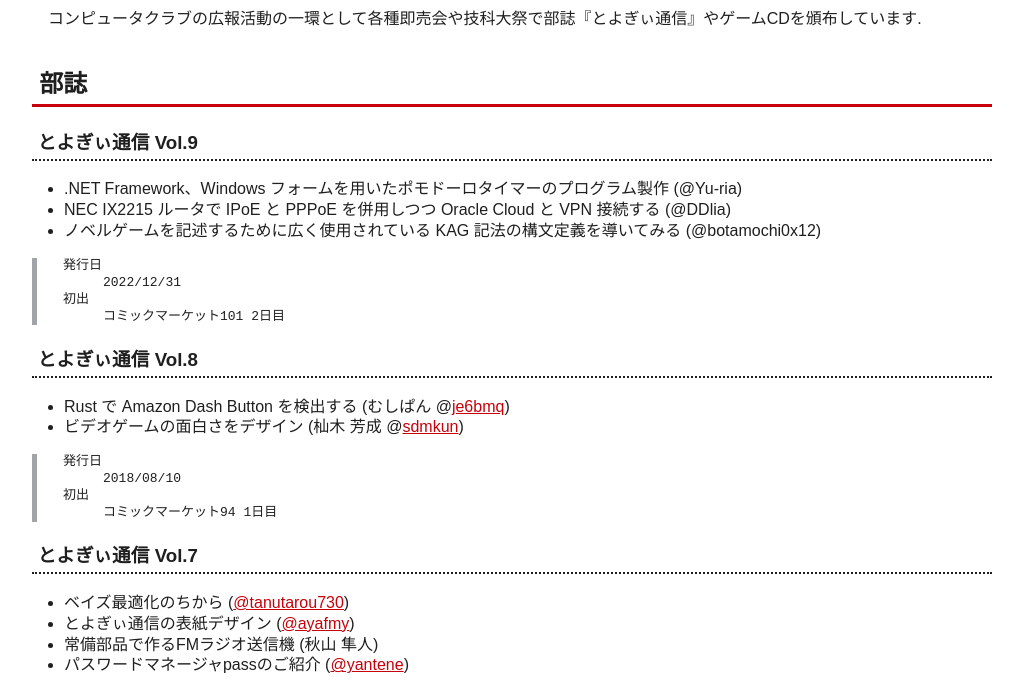
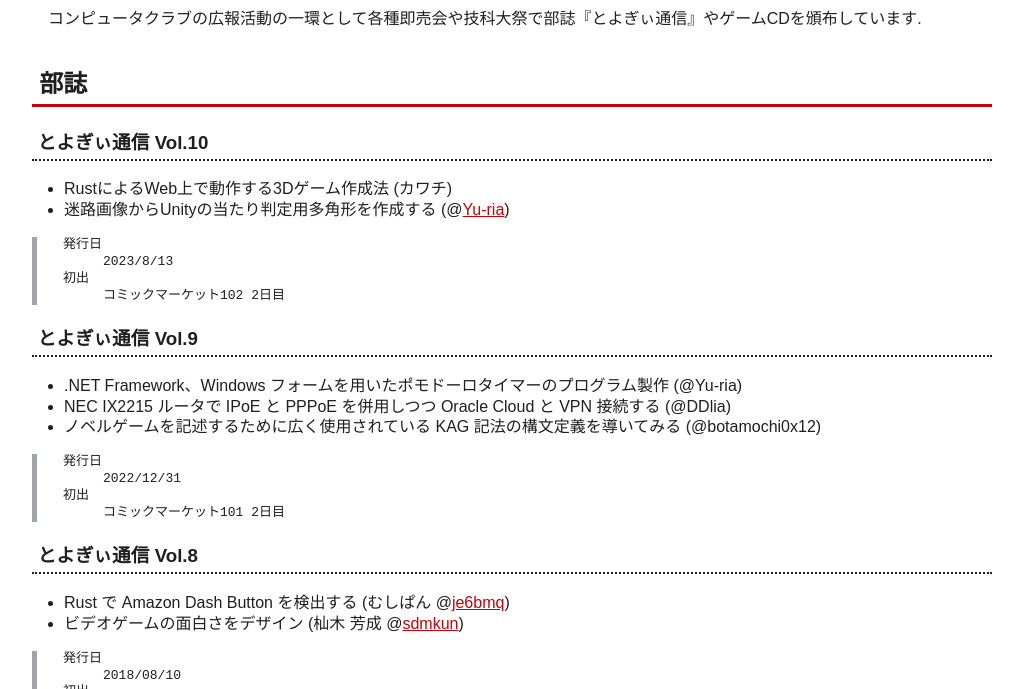
Before and after one commit to tut-cc/tut-cc.org, a plain HTML site: page toyogy.html in a window 1280 px wide. Shown: the part 88-777 px from the top of the page, without its empty margins (128-1151 px from the left). Drawn offline with Linux system fonts and the light colour scheme.

Commit message:
Update toyogy.html
Add "toyogy-vol.10" information

```diff
--- a/toyogy.html
+++ b/toyogy.html
@@ -14,6 +14,23 @@
 	<h1>広報活動</h1>
 	<p>コンピュータクラブの広報活動の一環として各種即売会や技科大祭で部誌『とよぎぃ通信』やゲームCDを頒布しています.</p>
 	<h2>部誌</h2>
+	<h3 id="とよぎぃ通信-vol.10">とよぎぃ通信 Vol.10</h3>
+	<ul>
+		<li>RustによるWeb上で動作する3Dゲーム作成法 (カワチ)
+		</li>
+		<li>迷路画像からUnityの当たり判定用多角形を作成する (@<a href="https://twitter.com/LlaliHn4d1lF3RC" target="_blank">Yu-ria</a>)
+		</li>
+	</ul>
+	<dl>
+		<dt>発行日</dt>
+		<dd>
+		2023/8/13
+		</dd>
+		<dt>初出</dt>
+		<dd>
+		コミックマーケット102 2日目
+		</dd>
+	</dl>
 	<h3 id="とよぎぃ通信-vol.9">とよぎぃ通信 Vol.9</h3>
 	<ul>
 		<li>.NET Framework、Windows フォームを用いたポモドーロタイマーのプログラム製作 (<span>@Yu-ria</span>)
```
